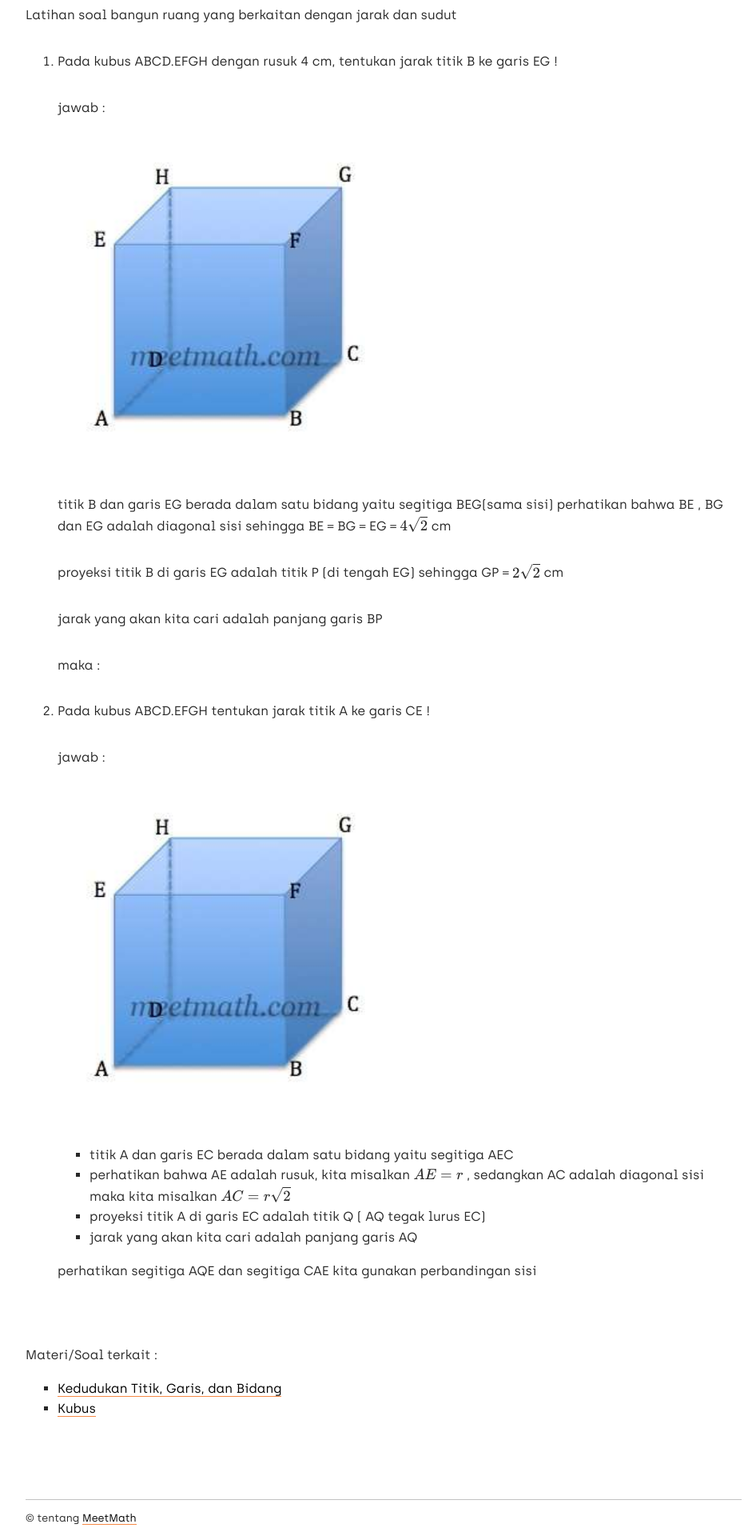
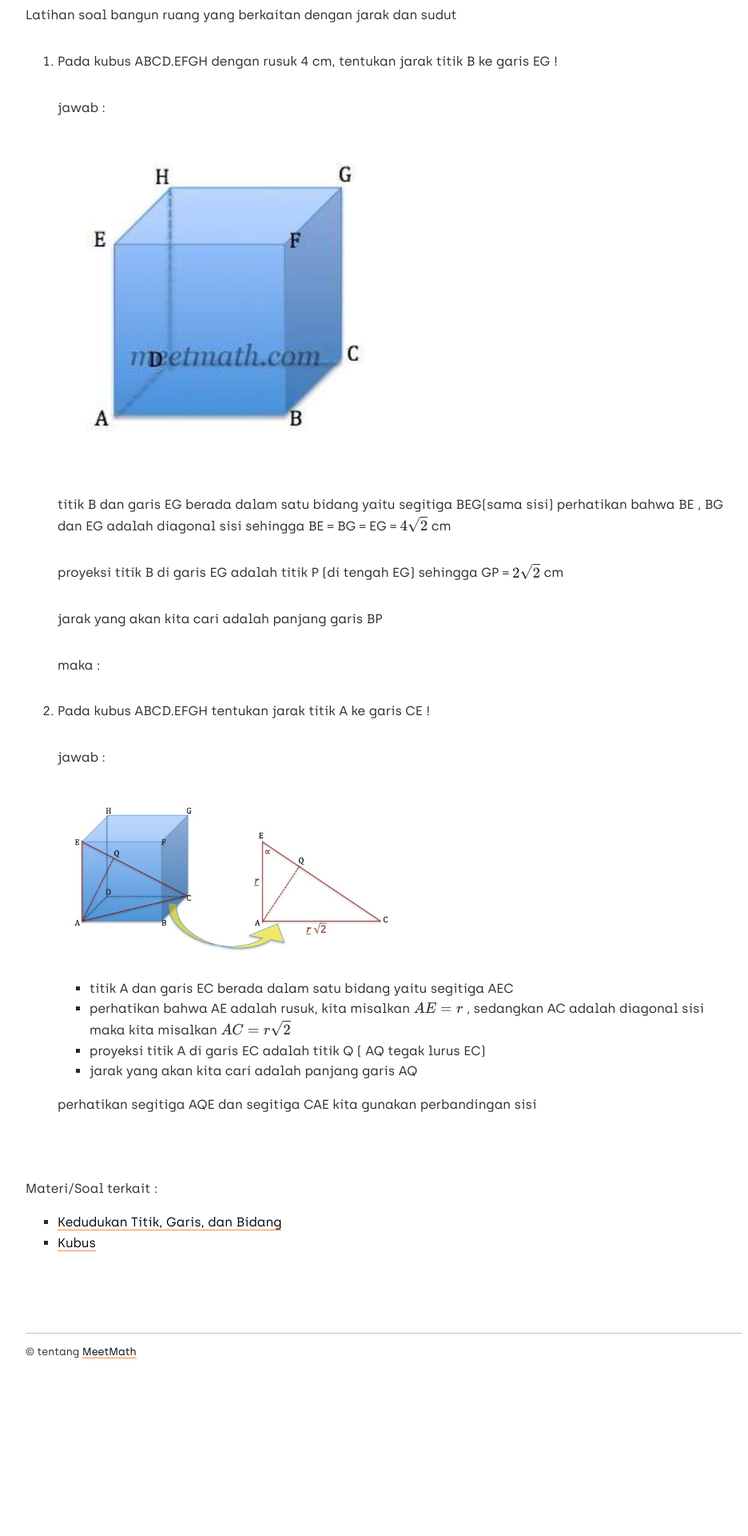
Before and after one commit to pacul/pacul.github.io, a Jekyll site: the page built from _posts/2019-01-10-materi-dimensi-tiga-kubus.md, in a window 1280 px wide. Shown: the part 3992-5912 px from the top of the page at 80% size, without its empty margins (160-1096 px from the left). Built offline with Jekyll 4.4.1, drawn with Linux system fonts in a browser that asks for light colours; formulas are drawn with MathJax 3; after the commit the page ends 5704 px from its top, so only the background shows below that.

Commit message:
Update 2019-01-10-materi-dimensi-tiga-kubus.md

```diff
--- a/_posts/2019-01-10-materi-dimensi-tiga-kubus.md
+++ b/_posts/2019-01-10-materi-dimensi-tiga-kubus.md
@@ -126,7 +126,8 @@ Latihan soal bangun ruang yang berkaitan dengan jarak dan sudut
 
     jawab :
 
-    ![dimensi-tiga-kubus-4.jpg]({{site.baseurl}}/media/dimensi-tiga-kubus-4.jpg)
+    ![kubus-5.jpg]({{site.baseurl}}/media/kubus-5.jpg)
+
 
     *   titik A dan garis EC berada dalam satu bidang yaitu segitiga AEC
     *   perhatikan bahwa AE adalah rusuk, kita misalkan $AE = r$ , sedangkan AC adalah diagonal sisi maka kita misalkan $AC = r\\sqrt 2$
```
